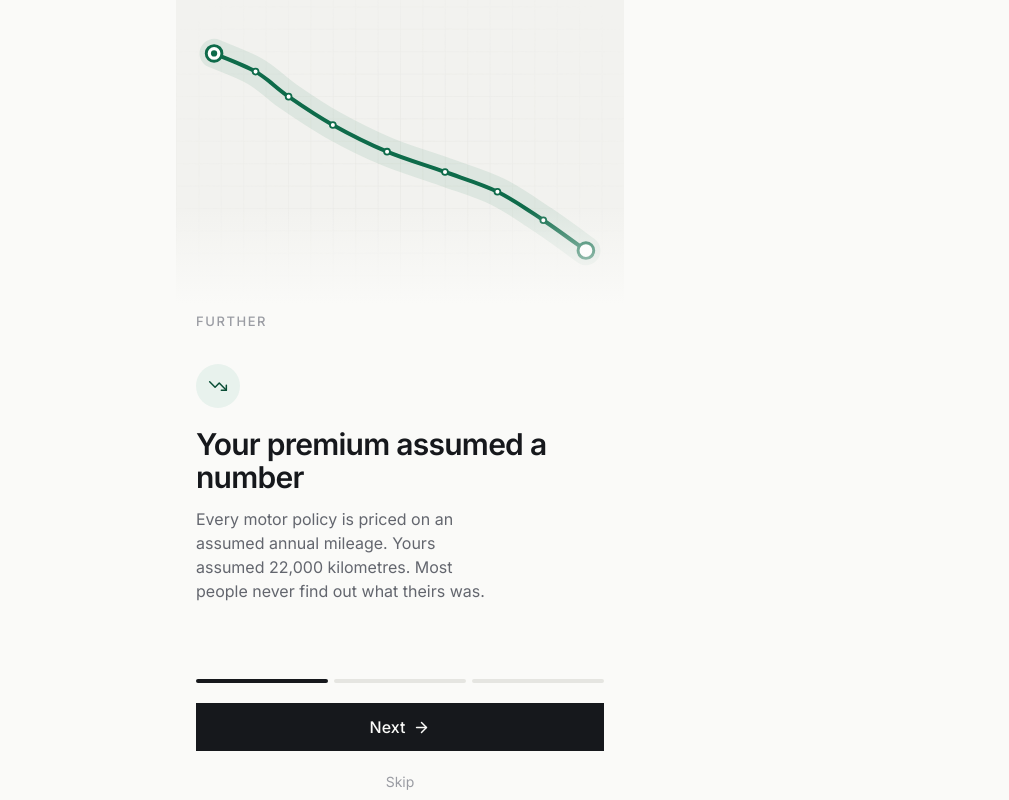
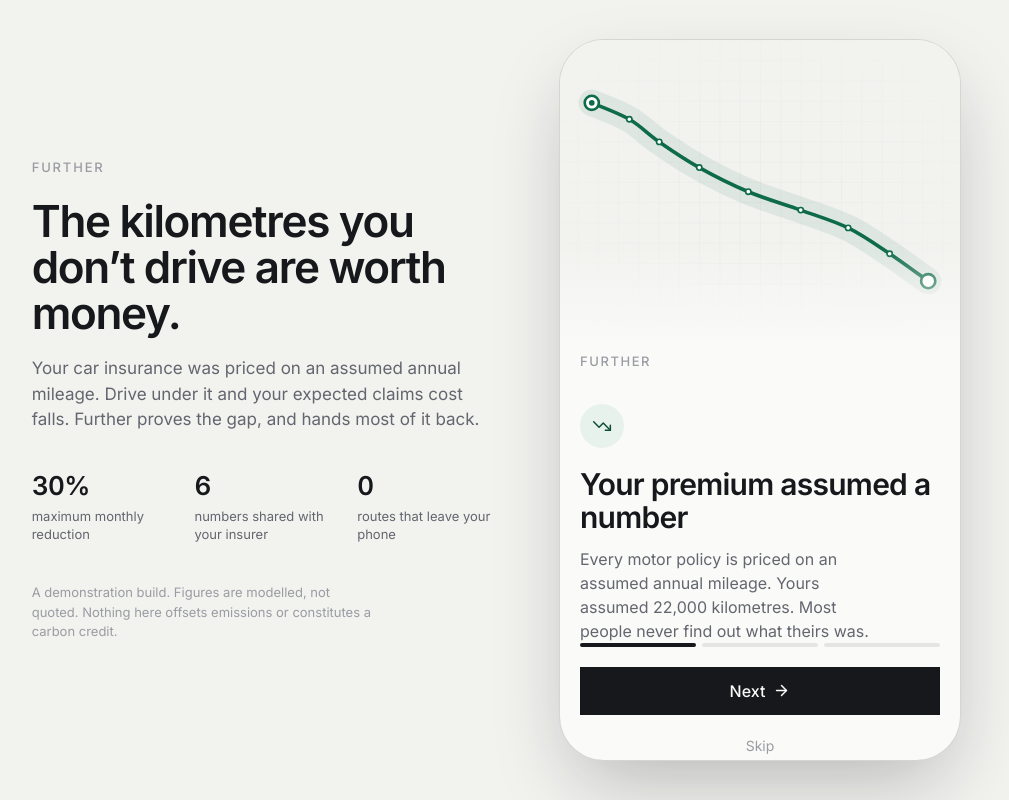
Before and after one commit to WesleyNaude/further-insurtech, a React (Vite) app: page /welcome in a window 1280 px wide. Shown: the whole page, without its empty margins (240-1249 px from the left). Built offline with nearby package versions, Linux system fonts and the light colour scheme.

Commit message:
Replace fixed chrome with a self-contained shell and add a desktop presentation frame
Co-Authored-By: Claude Opus 5 <noreply@anthropic.com>

```diff
--- /dev/null
+++ b/src/components/app/DeviceFrame.tsx
@@ -0,0 +1,58 @@
+import * as React from 'react'
+import { cx } from '@/lib/cx'
+
+/**
+ * Presentation shell.
+ *
+ * On a phone this is invisible: the app fills the screen. On a wide screen it
+ * becomes a framed device beside a short statement of what the product is,
+ * because a 448px column stranded on a 1440px page reads as an unfinished
+ * website rather than an app.
+ */
+export function DeviceFrame({ children }: { children: React.ReactNode }) {
+  return (
+    <div className="min-h-dvh lg:grid lg:min-h-dvh lg:grid-cols-[1fr_auto] lg:items-center lg:gap-16 lg:bg-sunken lg:px-12 lg:py-10 xl:px-20">
+      {/* Desktop-only rail. Hidden entirely on mobile, costing nothing there. */}
+      <aside className="hidden lg:block lg:max-w-[46ch] lg:justify-self-end">
+        <p className="text-[13px] font-medium uppercase tracking-[0.14em] text-ink-faint">Further</p>
+        <h1 className="mt-5 text-[44px] font-semibold leading-[1.05] tracking-[-0.03em] text-ink">
+          The kilometres you don&rsquo;t drive are worth money.
+        </h1>
+        <p className="mt-5 text-[17px] leading-[1.5] text-ink-muted">
+          Your car insurance was priced on an assumed annual mileage. Drive under it and your
+          expected claims cost falls. Further proves the gap, and hands most of it back.
+        </p>
+
+        <dl className="mt-10 grid grid-cols-3 gap-6">
+          {[
+            ['30%', 'maximum monthly reduction'],
+            ['6', 'numbers shared with your insurer'],
+            ['0', 'routes that leave your phone'],
+          ].map(([v, k]) => (
+            <div key={k}>
+              <dt className="tnum text-[26px] font-semibold leading-none tracking-[-0.02em] text-ink">
+                {v}
+              </dt>
+              <dd className="mt-2 text-[13px] leading-[1.4] text-ink-muted">{k}</dd>
+            </div>
+          ))}
+        </dl>
+
+        <p className="mt-10 max-w-[42ch] text-[13px] leading-[1.5] text-ink-faint">
+          A demonstration build. Figures are modelled, not quoted. Nothing here offsets emissions
+          or constitutes a carbon credit.
+        </p>
+      </aside>
+
+      <div
+        className={cx(
+          'relative flex h-dvh w-full flex-col overflow-hidden bg-paper',
+          // Device on wide screens
+          'lg:h-[min(880px,calc(100dvh-80px))] lg:w-[400px] lg:shrink-0 lg:rounded-[44px] lg:shadow-[0_32px_80px_-16px_rgba(22,24,28,0.28)] lg:ring-1 lg:ring-line-strong',
+        )}
+      >
+        {children}
+      </div>
+    </div>
+  )
+}
--- a/src/routes/__root.tsx
+++ b/src/routes/__root.tsx
@@ -2,35 +2,42 @@ import * as React from 'react'
 import { Outlet, createRootRoute, useRouterState, useNavigate } from '@tanstack/react-router'
 import { Toaster } from 'sonner'
 import { BottomNav, Fab } from '@/components/app/AppShell'
+import { DeviceFrame } from '@/components/app/DeviceFrame'
 import { LogTripSheet } from '@/components/app/LogTripSheet'
 import { useStore } from '@/lib/store'
 
 export const Route = createRootRoute({ component: Shell })
 
-/** Routes that own the full screen and hide the chrome. */
-const FULL_BLEED = ['/trips/', '/welcome', '/insurer', '/plan']
+/** Routes that own the whole frame and carry their own way back. */
+const CHROMELESS = ['/welcome', '/insurer', '/plan']
 
 function Shell() {
   const pathname = useRouterState({ select: (s) => s.location.pathname })
   const navigate = useNavigate()
+  const onboarded = useStore((s) => s.onboarded)
   const [logging, setLogging] = React.useState(false)
-
-  const onboarded = useStore((s) => s.onboarded)
+  const scroller = React.useRef<HTMLDivElement>(null)
 
   React.useEffect(() => {
     if (!onboarded && pathname !== '/welcome') navigate({ to: '/welcome' })
   }, [onboarded, pathname, navigate])
 
-  const isDetail =
-    pathname === '/welcome' ||
-    (FULL_BLEED.some((p) => pathname.startsWith(p)) && pathname !== '/trips')
+  // Each screen starts at the top, the way a native push does.
+  React.useEffect(() => {
+    scroller.current?.scrollTo({ top: 0 })
+  }, [pathname])
+
+  const isTripDetail = pathname.startsWith('/trips/')
+  const chromeless = CHROMELESS.includes(pathname) || isTripDetail
   const showFab = pathname === '/' || pathname === '/trips'
 
+  return (
+    <DeviceFrame>
+      <div ref={scroller} className="no-scrollbar relative flex-1 overflow-y-auto overscroll-contain">
+        <Outlet />
+      </div>
 
-  return (
-    <>
-      <Outlet />
-      {!isDetail && <BottomNav />}
+      {!chromeless && <BottomNav />}
       {showFab && <Fab onClick={() => setLogging(true)} />}
 
       <LogTripSheet
@@ -52,6 +59,6 @@ function Shell() {
           },
         }}
       />
-    </>
+    </DeviceFrame>
   )
 }
--- a/src/routes/impact.tsx
+++ b/src/routes/impact.tsx
@@ -19,7 +19,7 @@ function ImpactScreen() {
   const weekly = React.useMemo(() => {
     const buckets = new Map<string, { driven: number; displaced: number }>()
     const now = new Date()
-    for (let w = 7; w >= 0; w--) {
+    for (let w = 5; w >= 0; w--) {
       const d = new Date(now)
       d.setDate(d.getDate() - w * 7)
       buckets.set(weekKey(d), { driven: 0, displaced: 0 })
@@ -32,11 +32,13 @@ function ImpactScreen() {
       if (t.mode === 'car') b.driven += km
       else if (DISPLACING_MODES.includes(t.mode)) b.displaced += km
     }
-    return [...buckets.entries()].map(([key, v]) => ({
-      week: key.slice(5),
-      driven: Math.round(v.driven),
-      displaced: Math.round(v.displaced),
-    }))
+    return [...buckets.entries()]
+      .map(([key, v]) => ({
+        week: new Date(key).toLocaleDateString('en-ZA', { day: 'numeric', month: 'short' }),
+        driven: Math.round(v.driven),
+        displaced: Math.round(v.displaced),
+      }))
+      .filter((d, i, arr) => d.driven + d.displaced > 0 || i > arr.findIndex((x) => x.driven + x.displaced > 0))
   }, [allTrips])
 
   const byMode = React.useMemo(() => {
@@ -63,7 +65,7 @@ function ImpactScreen() {
         </p>
       </div>
 
-      <Section title="Kilometres, last 8 weeks">
+      <Section title="Kilometres a week">
         <div className="gutter">
           <Card className="pb-2 pl-0 pr-2">
             <div className="h-[200px] w-full">
--- a/src/routes/index.tsx
+++ b/src/routes/index.tsx
@@ -51,14 +51,15 @@ function Today() {
           </p>
 
           <div className="mt-2 flex items-end gap-2">
-            <span className="tnum text-[56px] font-semibold leading-[1] tracking-[-0.03em] text-ink">
+            <span className="tnum flex items-baseline text-[60px] font-semibold leading-[0.95] tracking-[-0.035em] text-ink">
+              <span className="mr-0.5 text-[34px] font-medium tracking-[-0.02em] text-ink-muted">R</span>
               <NumberFlow
-                value={statement.reductionCents / 100}
-                format={{ style: 'currency', currency: 'ZAR', maximumFractionDigits: 0 }}
+                value={Math.round(statement.reductionCents / 100)}
+                format={{ maximumFractionDigits: 0 }}
                 locales="en-ZA"
               />
             </span>
-            <span className="mb-2 inline-flex items-center gap-1 text-[13px] text-ink-faint">
+            <span className="mb-2.5 inline-flex items-center gap-1 text-[13px] text-ink-faint">
               <Info size={13} strokeWidth={2} />
               How
             </span>
@@ -96,11 +97,11 @@ function Today() {
       </div>
 
       {/* ----------------------------------------------------------- stats */}
-      <div className="gutter mt-6 grid grid-cols-3 gap-3">
+      <div className="gutter mt-6 grid auto-rows-fr grid-cols-3 gap-3">
         <Stat
           value={Math.round(statement.avoidedKm).toLocaleString('en-ZA')}
           unit="km"
-          label="Under your rating"
+          label="Under rating"
         />
         <Stat
           value={Math.round(statement.displacedKm).toLocaleString('en-ZA')}
@@ -114,7 +115,7 @@ function Today() {
               : '0.00'
           }
           unit="R/km"
-          label="Worth to you"
+          label="Per km"
         />
       </div>
 
@@ -185,7 +186,7 @@ function Today() {
 
 function Stat({ value, unit, label }: { value: string; unit: string; label: string }) {
   return (
-    <div className="rounded-[--radius-card] bg-surface px-3 py-3 ring-1 ring-line">
+    <div className="flex h-full flex-col justify-between rounded-[--radius-card] bg-surface px-3 py-3 ring-1 ring-line">
       <p className="tnum text-[22px] font-semibold leading-none tracking-[-0.02em] text-ink">
         {value}
         <span className="ml-0.5 text-[12px] font-medium text-ink-faint">{unit}</span>
--- a/src/routes/insurer.tsx
+++ b/src/routes/insurer.tsx
@@ -39,7 +39,7 @@ function InsurerView() {
   ]
 
   return (
-    <main className="mx-auto min-h-dvh max-w-md pb-[96px]">
+    <main className="mx-auto w-full max-w-md pb-10">
       <TopBar
         title="What your insurer sees"
         leading={
--- a/src/routes/plan.tsx
+++ b/src/routes/plan.tsx
@@ -60,7 +60,7 @@ function PlanScreen() {
   }
 
   return (
-    <main className="mx-auto min-h-dvh max-w-md pb-[96px]">
+    <main className="mx-auto w-full max-w-md pb-10">
       <TopBar
         title="Plan a trip"
         leading={
--- a/src/routes/trips.$tripId.tsx
+++ b/src/routes/trips.$tripId.tsx
@@ -26,7 +26,7 @@ function TripDetail() {
   const trip = allTrips.find((t) => t.id === tripId)
   if (!trip) {
     return (
-      <div className="grid min-h-dvh place-items-center gutter">
+      <div className="grid h-full place-items-center gutter">
         <div className="text-center">
           <p className="text-[15px] text-ink-muted">That trip no longer exists.</p>
           <Button className="mt-4" onClick={() => navigate({ to: '/trips' })}>
@@ -45,7 +45,7 @@ function TripDetail() {
   const co2Delta = counted ? (km * (CO2_G_PER_KM.car - CO2_G_PER_KM[trip.mode])) / 1000 : 0
 
   return (
-    <main className="min-h-dvh bg-paper pb-16">
+    <main className="w-full bg-paper pb-16">
       {/* map header, full bleed */}
       <div className="relative">
         <RouteFigure
--- a/src/routes/wallet.tsx
+++ b/src/routes/wallet.tsx
@@ -29,11 +29,12 @@ function WalletScreen() {
         <p className="text-[13px] font-medium uppercase tracking-[0.08em] text-ink-faint">
           Accrued this month
         </p>
-        <p className="tnum mt-2 text-[48px] font-semibold leading-none tracking-[-0.03em]">
+        <p className="tnum mt-2 flex items-baseline text-[52px] font-semibold leading-[0.95] tracking-[-0.035em]">
+          <span className="mr-0.5 text-[30px] font-medium tracking-[-0.02em] text-ink-muted">R</span>
           <NumberFlow
             value={statement.reductionCents / 100}
-            format={{ style: 'currency', currency: 'ZAR', minimumFractionDigits: 2 }}
-            locales="en-ZA"
+            format={{ minimumFractionDigits: 2, maximumFractionDigits: 2 }}
+            locales="en-GB"
           />
         </p>
         <button
--- a/src/routes/welcome.tsx
+++ b/src/routes/welcome.tsx
@@ -47,7 +47,7 @@ function Welcome() {
   }
 
   return (
-    <main className="mx-auto flex min-h-dvh max-w-md flex-col">
+    <main className="mx-auto flex h-full w-full max-w-md flex-col">
       <div className="relative h-[38dvh] shrink-0 bg-sunken">
         <RouteFigure
           path={corridor.path}
```
Also changed, not shown: src/components/app/AppShell.tsx (+38 -34 lines).
